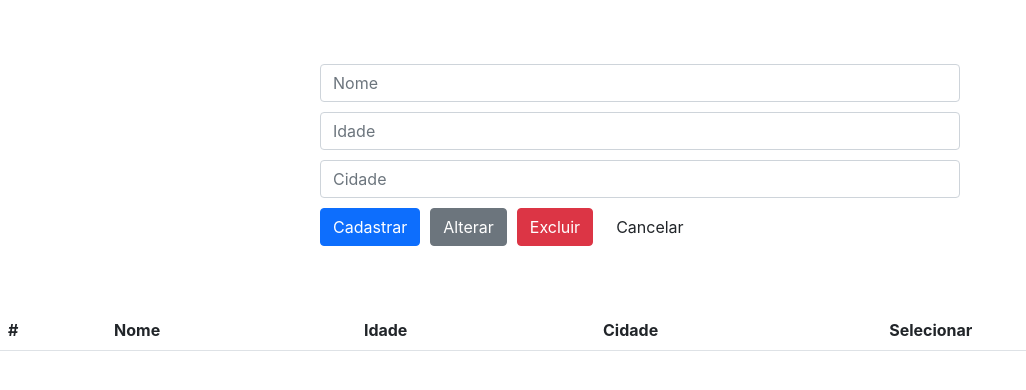
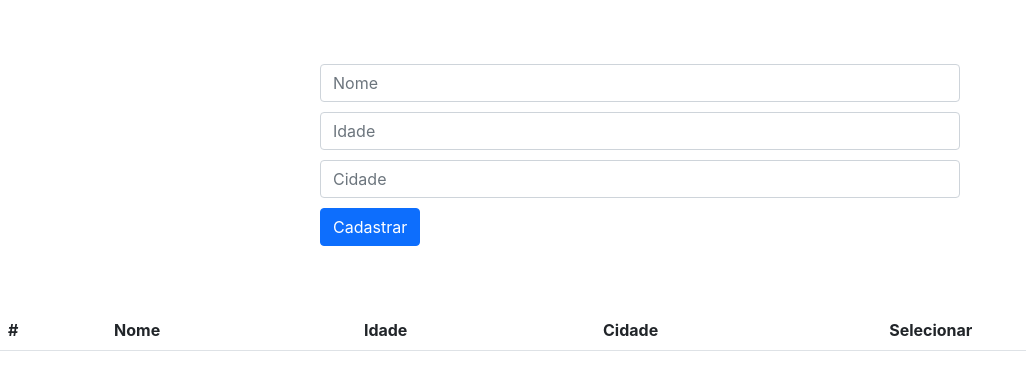
Before and after one commit to Dricss/projeto-crud, a React (Create React App) app: page / in a window 1280 px wide. Shown: the top 390 px of the page, without its empty margins (0-1026 px from the left). Built offline with nearby package versions, Linux system fonts and the light colour scheme.

Commit message:
feat: :art: Funcionalidade Cadastrar

```diff
--- a/src/App.js
+++ b/src/App.js
@@ -1,3 +1,6 @@
+// Hooks
+import { useState } from 'react';
+
 // Importando o CSS
 import './App.css';
 
@@ -9,9 +12,14 @@ import Tabela from './Tabela'
 
 // Componente
 function App() {
+
+  // useState
+  const [btnCadastrar, setBtnCadastrar] = useState(true);
+
+  // Retorno
   return (
     <div>
-      <Formulario />
+      <Formulario btnCadastrar={btnCadastrar} />
       <Tabela />
     </div>
   );
--- a/src/Formulario.js
+++ b/src/Formulario.js
@@ -1,5 +1,5 @@
 // Componente
-function Formulario(){
+function Formulario({btnCadastrar}){
 
     return(
         <form>
@@ -7,10 +7,18 @@ function Formulario(){
             <input type='text' placeholder='Idade' className='form-control' />
             <input type='text' placeholder='Cidade' className='form-control' />
 
-            <input type='button' value='Cadastrar' className='btn btn-primary' />
-            <input type='button' value='Alterar' className='btn btn-secondary' />
-            <input type='button' value='Excluir' className='btn btn-danger' />
-            <input type='button' value='Cancelar' className='btn btn-sucess' />
+            {
+                btnCadastrar
+                ?
+                <input type='button' value='Cadastrar' className='btn btn-primary' />
+                :
+                <div>
+                    <input type='button' value='Alterar' className='btn btn-secondary' />
+                    <input type='button' value='Excluir' className='btn btn-danger' />
+                    <input type='button' value='Cancelar' className='btn btn-sucess' />
+                </div>
+            }
+
         </form>
     )
 
```
